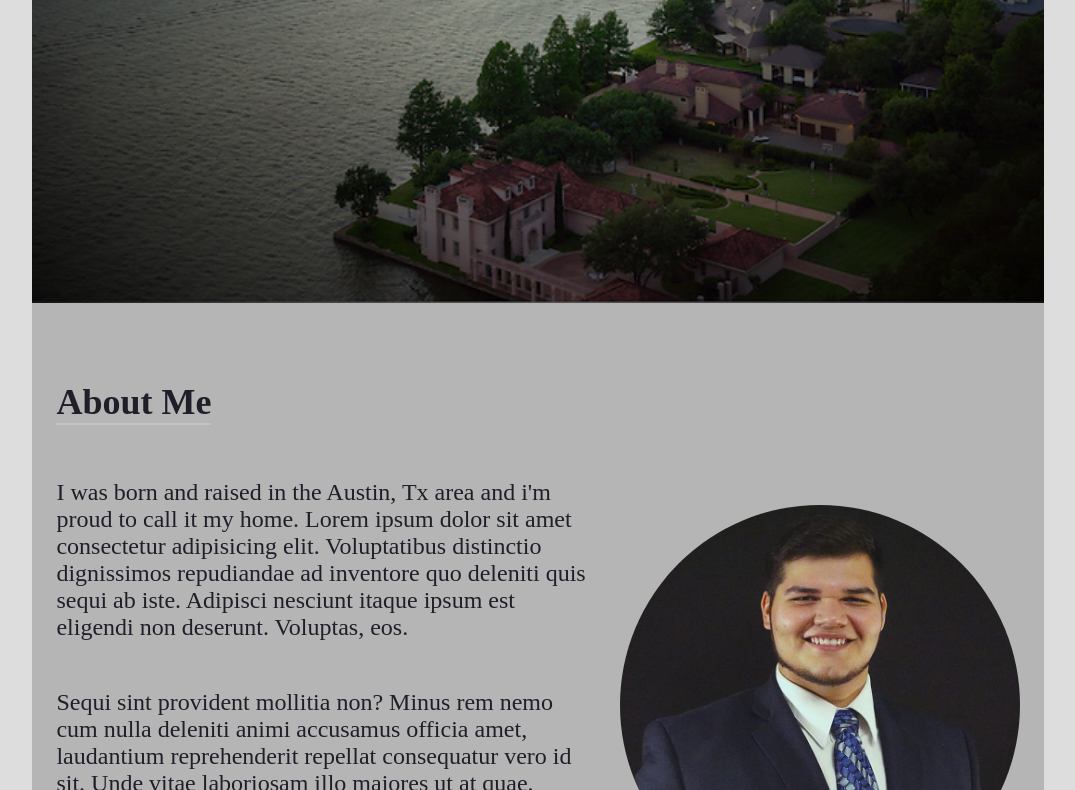
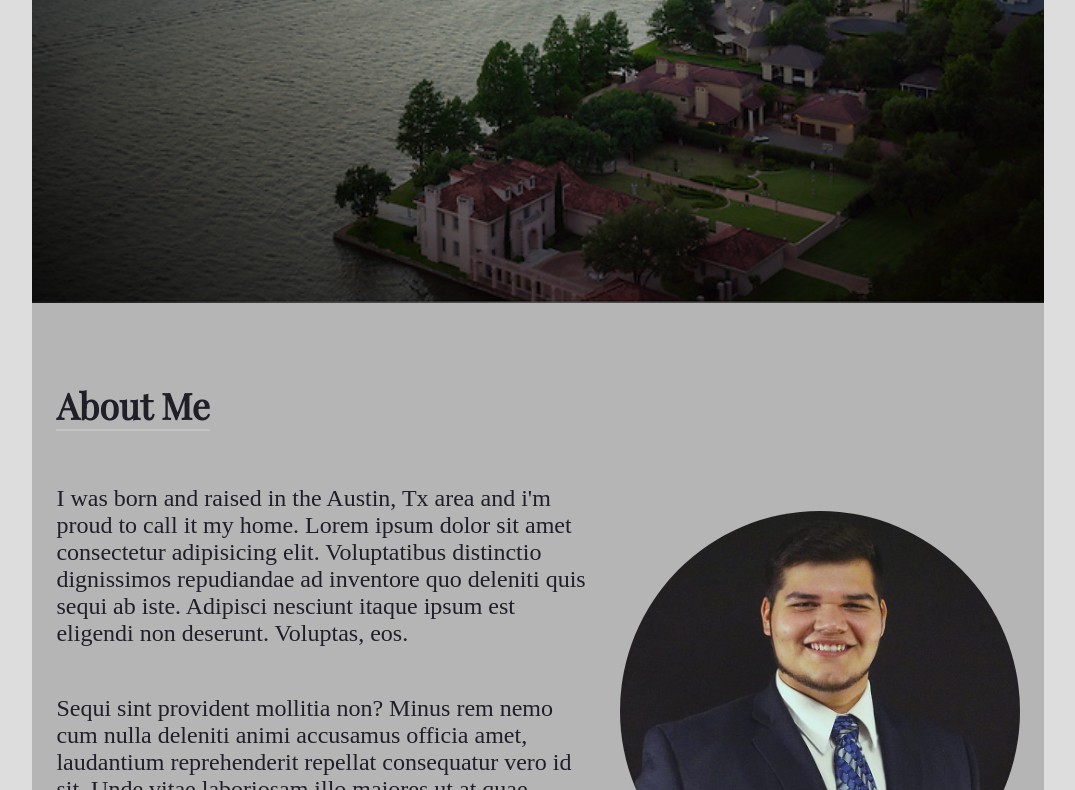
Before and after one commit to Gabewest1/jacob-west-realtor-website, a plain HTML site: page index.html in a window 1280 px wide. Shown: the part 585-1375 px from the top of the page, without its empty margins (102-1177 px from the left). Drawn offline with nearby package versions, Linux system fonts and the light colour scheme.

Commit message:
Changed font family for headers to `playfair display`

```diff
--- a/assets/sass/styles.scss
+++ b/assets/sass/styles.scss
@@ -55,6 +55,7 @@ section {
     .header {
         border-bottom: solid 2px;
         display: inline-block;
+        font-family: playfair display;
     }
 }
 
--- a/index.html
+++ b/index.html
@@ -1,6 +1,7 @@
 <html>
 <head>
     <meta name="viewport" content="width=device-width, initial-scale=1">
+    <link href="https://fonts.googleapis.com/css?family=Playfair+Display" rel="stylesheet">
 </head>
 <body>
     <link rel="stylesheet" href="assets/css/styles.css">
```
Also changed, not shown: assets/css/styles.css.
